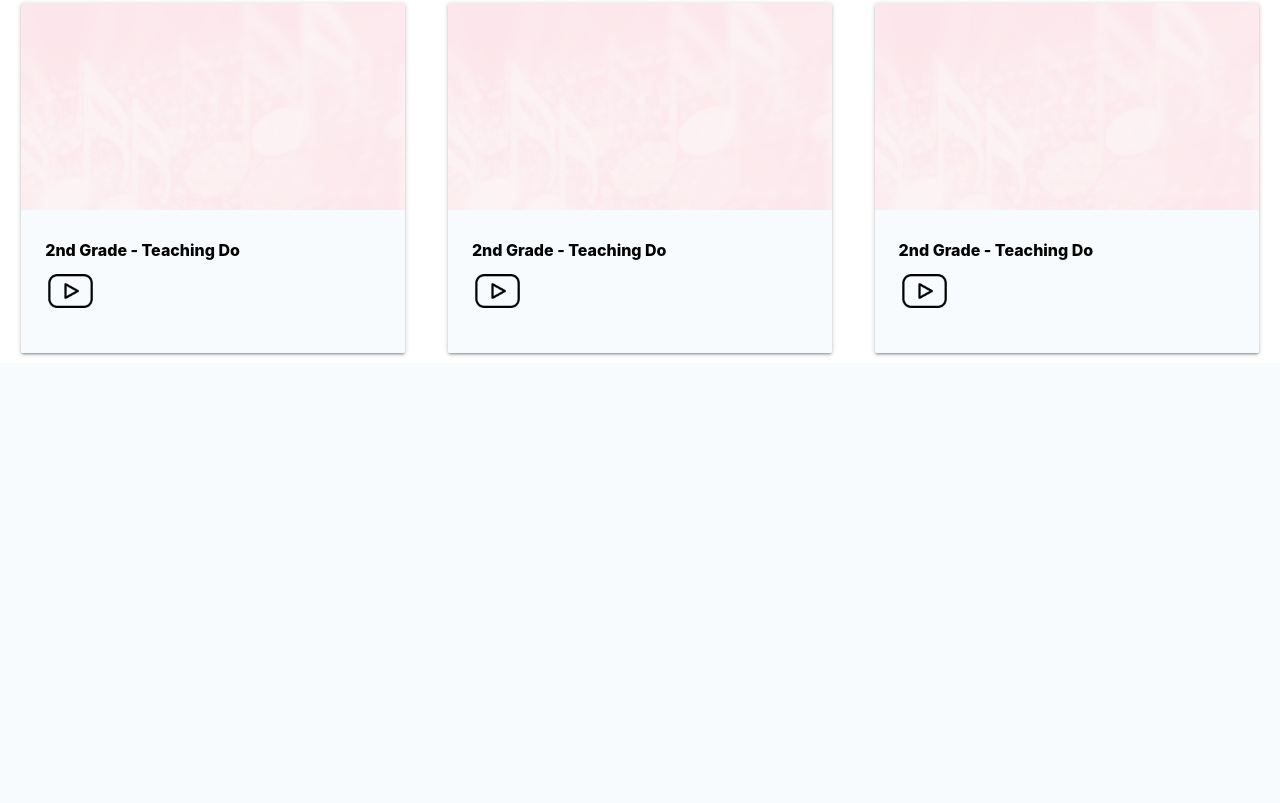
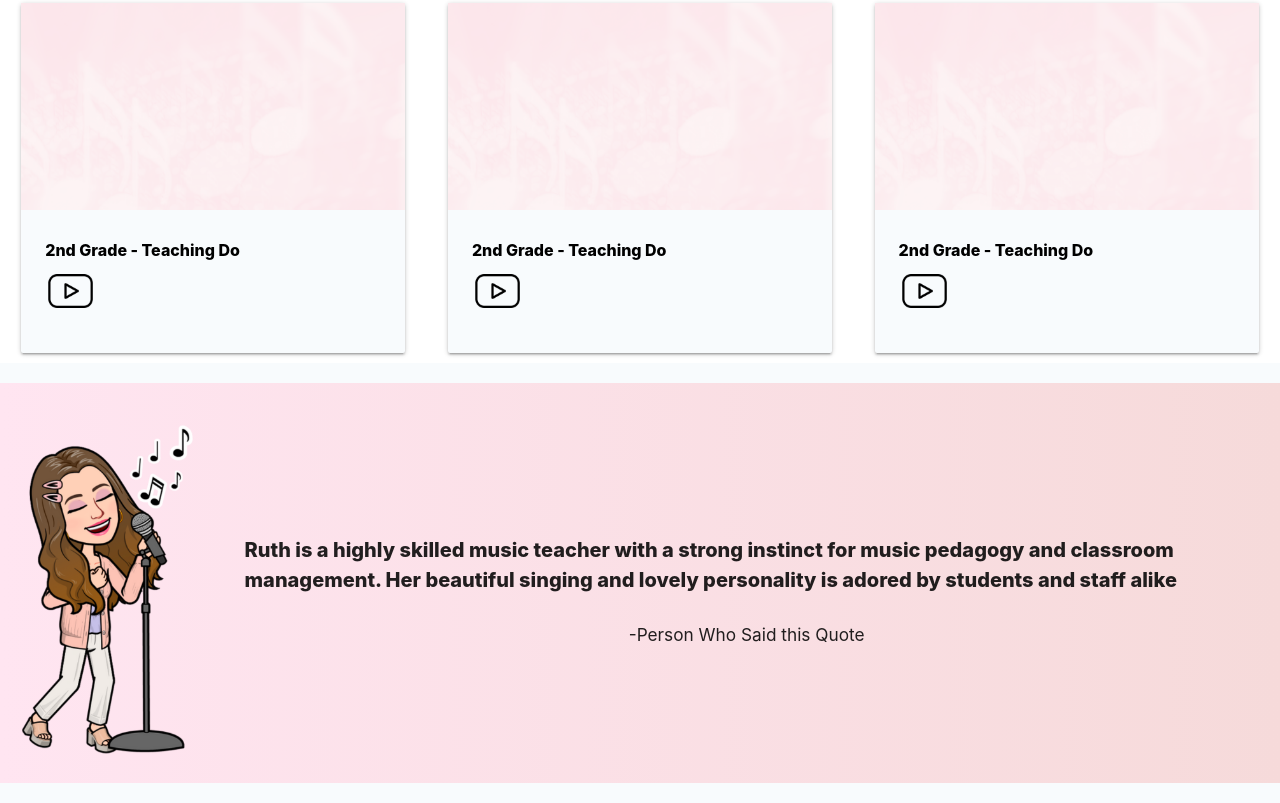
Before and after one commit to Noah-Manno/ruth-teacher-website, a plain HTML site: page index.html in a window 1280 px wide. Shown: the part 1434-2237 px from the top of the page. Before the commit the page ends 1817 px from the top, so only its background shows below. Drawn offline with Linux system fonts and the light colour scheme; a web font is replaced by a local one.

Commit message:
added quote section

```diff
--- a/assets/css/style.css
+++ b/assets/css/style.css
@@ -143,6 +143,30 @@ h4 {
     font-weight: 700;
     padding-top: 20px;
 }
+
+.quote {
+    height: 400px;
+    background: linear-gradient(90deg,#ffe5f1, #f6dada);
+}
+
+h5 {
+    font-size: 20px;
+    font-weight: 800;
+    line-height: 1.5em;
+    margin: 20px;
+}
+h6 {
+    text-align: center;
+}
+.quote-container {
+    display: flex;
+    flex-direction: column;
+    justify-content: center;
+    height: 100%;
+}
+.quote-image {
+    width: 100%;
+}
 @media only screen and (min-width: 601px) {
     .contact-button {
         margin-top: -120px;
--- a/index.html
+++ b/index.html
@@ -86,7 +86,7 @@
         </div>
     </div>
 
-    <div class="row videos" id="Portfolio">
+    <div class="row videos" id="portfolio">
         <h4>Teaching Videos</h4>
         <div class="col s10 offset-s1 m4 offset-m0">
             <div class="card skills-card off-white">
@@ -144,6 +144,15 @@
         </div>
     </div>
 
+    <div class="row quote">
+        <div class="col s4 m3 l2">
+            <img class="quote-image" src="./assets/images/ruthbimoji2.png" alt="Ruth with a microphone">
+        </div>
+        <div class="col s8 m9 l10 quote-container">
+            <h5>Ruth is a highly skilled music teacher with a strong instinct for music pedagogy and classroom management. Her beautiful singing and lovely personality is adored by students and staff alike</h5>
+            <h6>-Person Who Said this Quote</h6>
+        </div>
+    </div>
 
     <script src="./assets/js/lib/jquery-3.7.1.slim.min.js"></script>
     <script src="./assets/js/lib/materialize.min.js"></script>
```
